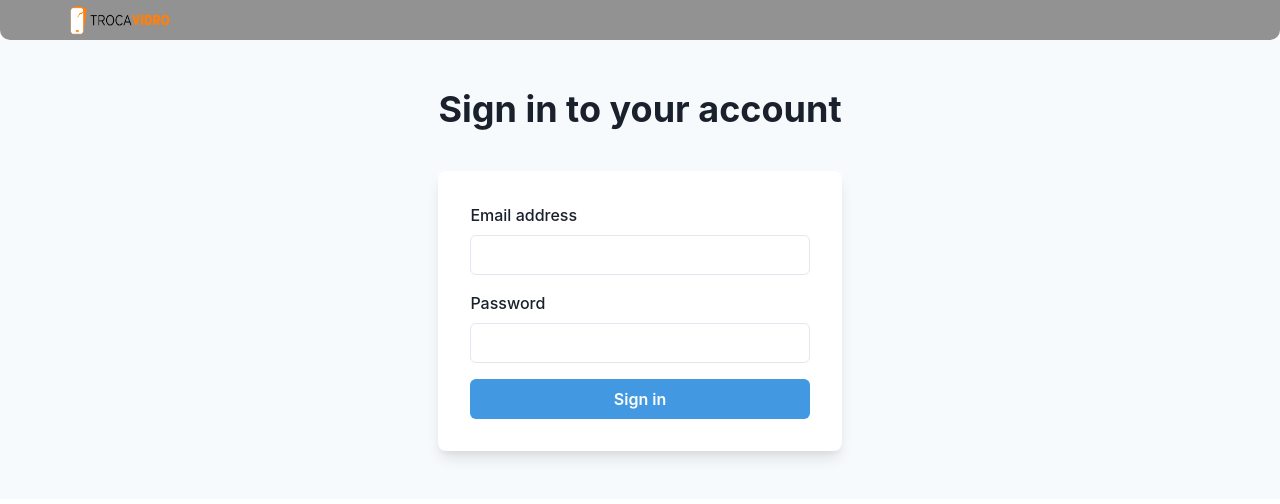
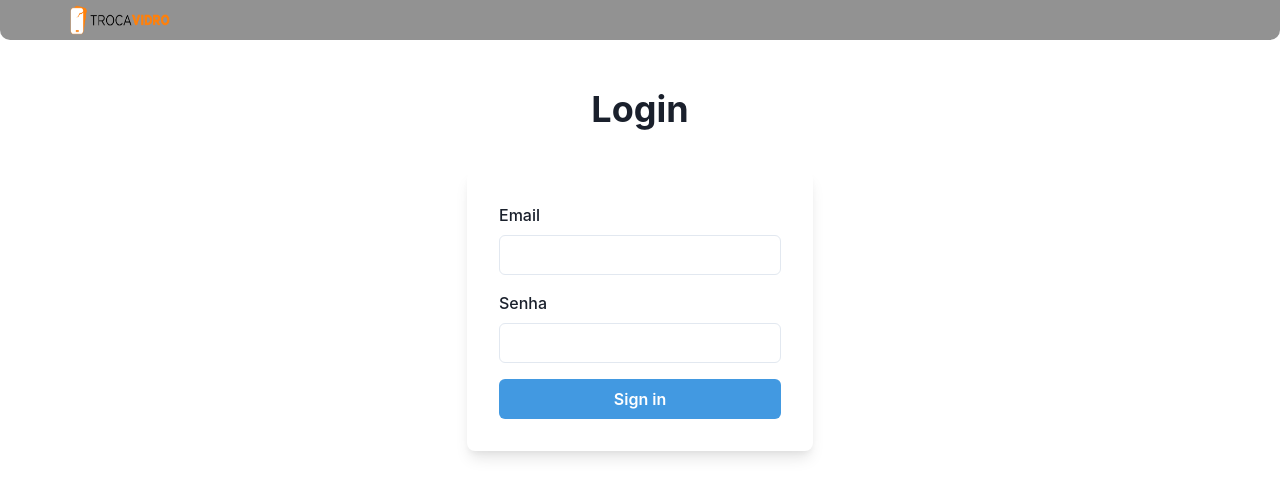
Before and after one commit to LucasBGarcia/TCCFrontEnd, a React (Create React App) app: page / in a window 1280 px wide. Shown: the top 504 px of the page. Built offline with nearby package versions, Linux system fonts and the light colour scheme.

Commit message:
finaliza front

```diff
--- a/src/component/CadastroOS/Cadastro.tsx
+++ b/src/component/CadastroOS/Cadastro.tsx
@@ -6,6 +6,8 @@ import { useEffect, useState } from "react";
 import api from "../../api";
 import Cliente from "../modal/Cliente";
 import { BsSearch } from "react-icons/bs";
+
+import { ToastContainer, toast } from 'react-toastify';
 
 
 function CadastroOS() {
@@ -56,7 +58,6 @@ function CadastroOS() {
 
     const setData = async () => {
 
-        console.log("cadastrar")
         const Cliente: data = {
             name: Nome,
             number: Telefone,
@@ -77,6 +78,7 @@ function CadastroOS() {
         try {
             await api.post("serviceorder", Cliente)
             await api.post("sendMail", emailBody)
+            toast.success('Email ou senha inválidos.')
             window.location.reload()
         } catch (error: any) {
             console.log(error.response.data);
@@ -109,9 +111,6 @@ function CadastroOS() {
                 setEndereco(cliente.address)
             }
         })
-
-
-
     }
 
 
@@ -193,7 +192,6 @@ function CadastroOS() {
                 setListBrands(response.data);
             })
     }, [])
-
 
 
     useEffect(() => {
@@ -638,6 +636,7 @@ function CadastroOS() {
                     </ModalFooter>
                 </ModalContent>
             </Modal>
+            <ToastContainer />
         </>
     )
 }
--- a/src/component/Login/Login.tsx
+++ b/src/component/Login/Login.tsx
@@ -27,32 +27,28 @@ export default function Login() {
         password: string
     }
 
+
     const login = async () => {
 
-        usenavigate("/home")
+        const User: data = {
+            email: Email,
+            password: Senha
+        }
+        await api.post("login", User).then((response) => {
+
+            if (response.status === 200) {
+                toast.success(`${response.data.name}, Bem-vindo!.`)
+                localStorage.setItem("sipToken", response.data.token);
+                localStorage.setItem("sipUser", JSON.stringify(User));
+                localStorage.setItem("sipID", response.data.id);
+                usenavigate("/home")
+            }
+        }).catch((e) => {
+            toast.error('Email ou senha inválidos.')
+            console.log(e.response.data);
+        })
+
     }
-    // const login = async () => {
-
-    //     const User: data = {
-    //         email: Email,
-    //         password: Senha
-    //     }
-    //     await api.post("login", User).then((response) => {
-
-    //         console.log(response.data)
-    //         if (response.status === 200) {
-    //             toast.success(`${response.data.name}, Bem-vindo!.`)
-    //             localStorage.setItem("sipToken", response.data.token);
-    //             localStorage.setItem("sipUser", JSON.stringify(User));
-    //             localStorage.setItem("sipID", response.data.id);
-    //             usenavigate("/home")
-    //         }
-    //     }).catch((e) => {
-    //         toast.error('Email ou senha inválidos.')
-    //         console.log(e.response.data);
-    //     })
-
-    // }
 
     return (
         <>
@@ -61,25 +57,25 @@ export default function Login() {
                 minH={'auto'}
                 align={'center'}
                 justify={'center'}
-                bg={useColorModeValue('gray.50', 'gray.800')}>
+            >
                 <Stack spacing={8} mx={'auto'} maxW={'lg'} py={12} px={6}>
                     <Stack align={'center'}>
-                        <Heading fontSize={'4xl'}>Sign in to your account</Heading>
+                        <Heading fontSize={'4xl'}>Login</Heading>
                     </Stack>
                     <Box
                         rounded={'lg'}
-                        bg={useColorModeValue('white', 'gray.700')}
+                        bg={useColorModeValue('white', 'gray.900')}
                         boxShadow={'lg'}
                         p={8}>
                         <Stack spacing={4}>
                             <FormControl id="email">
-                                <FormLabel>Email address</FormLabel>
+                                <FormLabel>Email </FormLabel>
                                 <Input type="email"
                                     onChange={(e) => setEmail(e.target.value)}
                                 />
                             </FormControl>
                             <FormControl id="password">
-                                <FormLabel>Password</FormLabel>
+                                <FormLabel>Senha</FormLabel>
                                 <Input type="password" onChange={(e) => setSenha(e.target.value)} />
                             </FormControl>
                             <Stack spacing={10}>
--- a/src/component/Menu/sideBar.tsx
+++ b/src/component/Menu/sideBar.tsx
@@ -36,6 +36,10 @@ const Sidebar = () => {
         h='40px'
         borderBottomRadius='10px'
         gap='15px' >
+
+        {userLogged ? (
+          <>
+
             <Link to="/home">
               <Image
                 justifyContent='center' m='auto'
@@ -45,6 +49,20 @@ const Sidebar = () => {
                 src={logo}
               />
             </Link>
+          </>
+        ) : (
+          <>
+            <Link to="/">
+              <Image
+                justifyContent='center' m='auto'
+                marginStart='70px'
+                w='100px'
+                h='30px'
+                src={logo}
+              />
+            </Link>
+          </>
+        )}
 
         {userLogged ? (
 
--- a/src/component/setMarcasModelos/setMarcasModelos.tsx
+++ b/src/component/setMarcasModelos/setMarcasModelos.tsx
@@ -134,6 +134,7 @@ function SetMarcasModelos() {
                 <Box gap='5px' display='flex' flexWrap='wrap'>
                     <Text color="black"
                         fontWeight="bold"
+                        justifyContent='center'
                         fontSize='lg'>Nova Marca
                     </Text>
                     <Input w='150px' value={NovaMarca}
```
Lines whose indentation alone changed are shown as unchanged.
